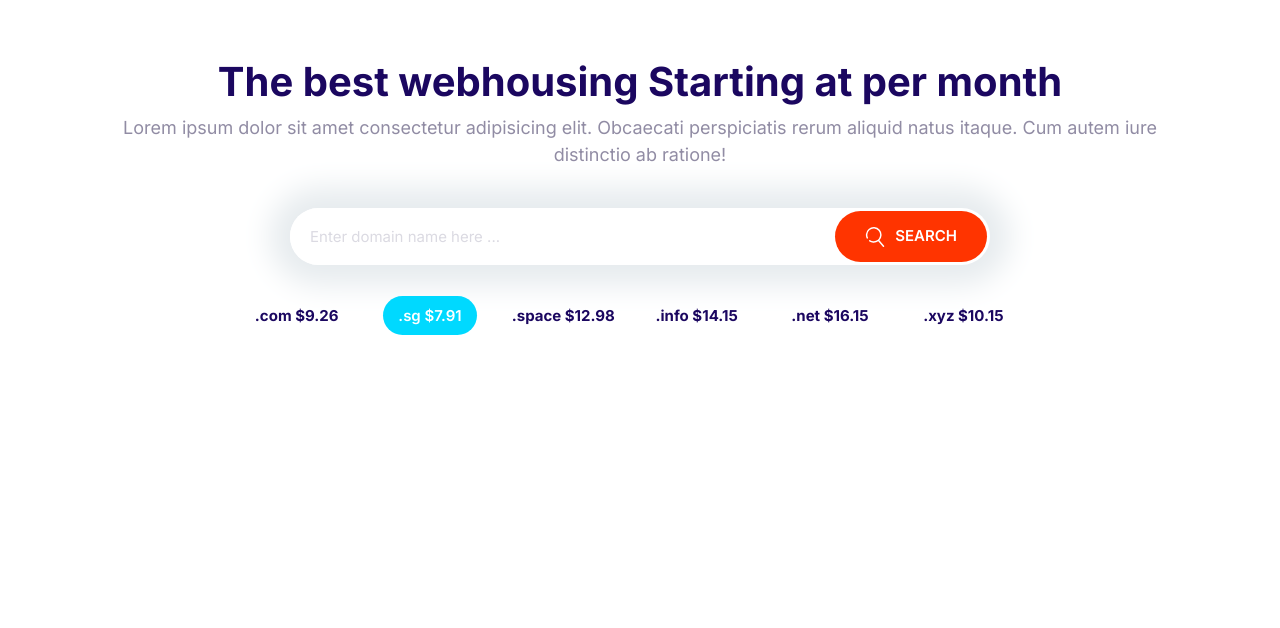
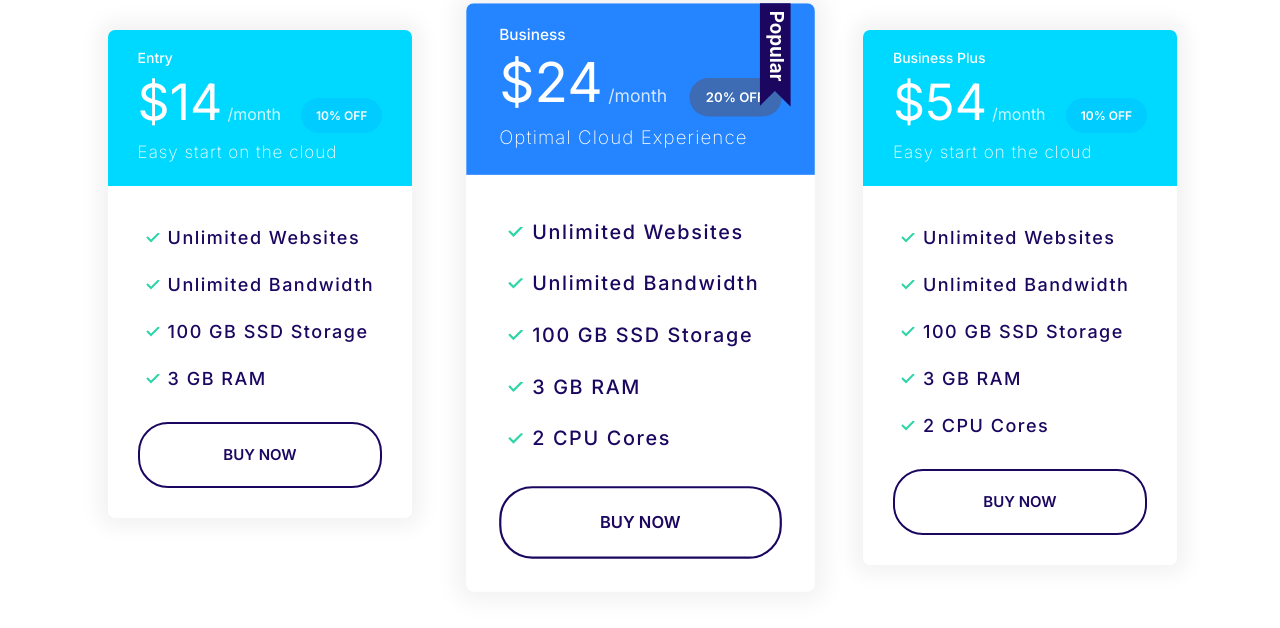
Before and after one commit to m-or/First-project, a plain HTML site: page index.html in a window 1280 px wide. Drawn offline with Linux system fonts and the light colour scheme.

Commit message:
Build block-plan component.

```diff
--- a/css/styles.css
+++ b/css/styles.css
@@ -437,6 +437,14 @@
     position: relative;
  }
 
+.plan{
+   transition: transform 0.3s;
+}
+
+.plan:hover{
+   transform: scale(1.05);
+}
+
 
  /* used ::before here so everytime that plan--popular is added, assing img is not required in the html code*/
  .plan--popular .card__header::before {
@@ -474,6 +482,14 @@
     .plan__description {
        font-size: 1.7rem;
     }
+
+    .plan--popular{
+      transform: scale(1.1);
+    }
+
+    .plan--popular:hover{
+      transform: scale(1.15);
+   }
  }
 
 
@@ -876,3 +892,26 @@
       font-size: 1.8rem;
     }
  }
+
+
+ /* Block-plan */
+
+.block-plan .plan{
+   margin: 0 auto;
+ }
+
+.block-plan .card{
+   margin: 3rem 6rem;
+   max-width: 500px;
+}
+
+
+
+
+@media screen and (min-width: 1024px) {
+
+   .block-plan .card{
+      margin: 3rem 2rem ;
+   }
+
+}
--- a/index.html
+++ b/index.html
@@ -14,25 +14,70 @@
 </head>
 
 <body>
-    <section class="block container block-domain">
-        <header class="block__header">
-            <h2 class="block__heading">The best webhousing Starting at per month</h2>
-            <p class="block__description block-domain__description">Lorem ipsum dolor sit amet consectetur adipisicing elit. Obcaecati perspiciatis rerum aliquid natus itaque. Cum autem iure distinctio ab ratione!</p>
-        </header>
-        <div class="input-group">
-            <input class="input" type="text" placeholder="Enter domain name here ...">
-            <button class="btn btn--accent"><svg class="icon icon--white icon--small">
-                <use xlink:href="images/sprite.svg#search"></use>
-            </svg>search</button>
+    <section class="container grid grid--1x3 block-plan">
+        <div class="plan">
+            <div class="card card--secondary">
+                <header class="card__header">
+                    <h3 class="plan__name">Entry</h3>
+                    <span class="plan__price">$14</span>
+                    <span class="plan__billing-cycle">/month</span>
+                    <span class="badge badge--secondary-dark badge--small">10% OFF</span>
+                    <p class="plan__description">Easy start on the cloud</p>
+                </header>
+                <div class="card__body">
+                    <ul class="list list--tick">
+                        <li class="list__item">Unlimited Websites</li>
+                        <li class="list__item">Unlimited Bandwidth</li>
+                        <li class="list__item">100 GB SSD Storage</li>
+                        <li class="list__item">3 GB RAM</li>
+                    </ul>
+                    <a class="btn btn--outline btn--block" href="#">Buy now</a>
+                </div>
+            </div>
         </div>
-        <ul class="list list--inline block-domain__prices">
-            <li class="list__item">.com $9.26</li>
-            <li class="list__item"><span class="badge badge--secondary">.sg $7.91</span></li>
-            <li class="list__item">.space $12.98</li>
-            <li class="list__item">.info $14.15</li>
-            <li class="list__item">.net $16.15</li>
-            <li class="list__item">.xyz $10.15</li>
-        </ul>
+        <div class="plan plan--popular">
+            <div class="card card--primary">
+                <header class="card__header">
+                    <!--<img class="plan--popular__img" src="/images/popular.svg" alt="">-->
+                    <h3 class="plan__name">Business</h3>
+                    <span class="plan__price">$24</span>
+                    <span class="plan__billing-cycle">/month</span>
+                    <span class="badge badge--primary-dark badge--small">20% OFF</span>
+                    <p class="plan__description">Optimal Cloud Experience</p>
+                </header>
+                <div class="card__body">
+                    <ul class="list list--tick">
+                        <li class="list__item">Unlimited Websites</li>
+                        <li class="list__item">Unlimited Bandwidth</li>
+                        <li class="list__item">100 GB SSD Storage</li>
+                        <li class="list__item">3 GB RAM</li>
+                        <li class="list__item">2 CPU Cores</li>
+                    </ul>
+                    <a class="btn btn--outline btn--block" href="#">Buy now</a>
+                </div>
+            </div>
+        </div>
+        <div class="plan">
+            <div class="card card--secondary">
+                <header class="card__header">
+                    <h3 class="plan__name">Business Plus</h3>
+                    <span class="plan__price">$54</span>
+                    <span class="plan__billing-cycle">/month</span>
+                    <span class="badge badge--secondary-dark badge--small">10% OFF</span>
+                    <p class="plan__description">Easy start on the cloud</p>
+                </header>
+                <div class="card__body">
+                    <ul class="list list--tick">
+                        <li class="list__item">Unlimited Websites</li>
+                        <li class="list__item">Unlimited Bandwidth</li>
+                        <li class="list__item">100 GB SSD Storage</li>
+                        <li class="list__item">3 GB RAM</li>
+                        <li class="list__item">2 CPU Cores</li>
+                    </ul>
+                    <a class="btn btn--outline btn--block" href="#">Buy now</a>
+                </div>
+            </div>
+        </div>
     </section>
 
 
```
Also changed, not shown: components/block-plan.html (added, +65 -0 lines).
